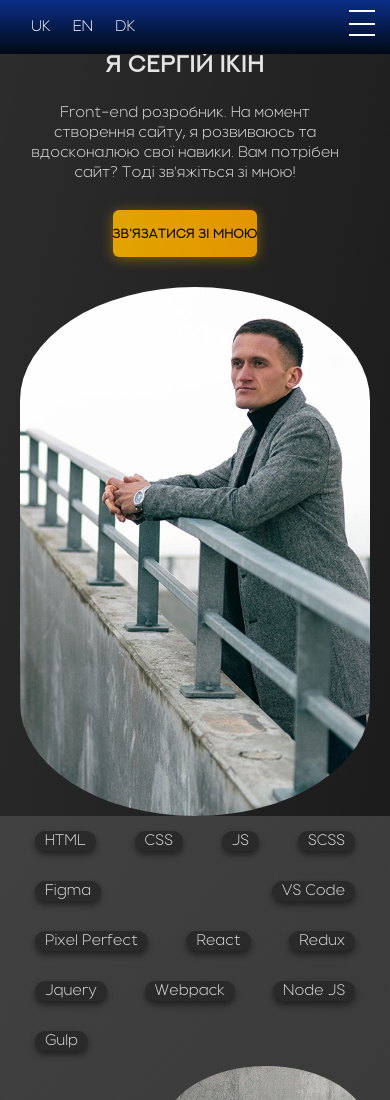
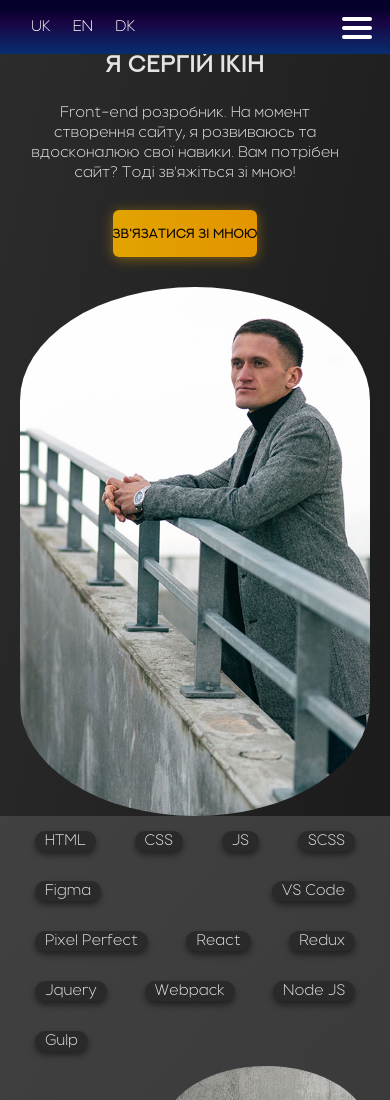
Before and after one commit to SerhiiIkin/Portfolio, a website: page #src/uk/index.html in a window 390 px wide. Shown: the top 1100 px of the page. Drawn offline with nearby package versions, Linux system fonts and the light colour scheme; files that its build step writes are made by us from their sources; files whose address does not match are found by name.

Commit message:
change litle, burget menu

```diff
--- a/#src/js/burger-menu.js
+++ b/#src/js/burger-menu.js
@@ -3,6 +3,7 @@ function burgerMenu() {
     var linksMenu = document.querySelectorAll(".header__menu a");
     var menu = document.querySelector(".header__menu");
     linksMenu.forEach(closeMenu);
+    menuBurger.addEventListener("click", openMenu);
 
     function closeMenu(item) {
         item.addEventListener("click", function() {
@@ -17,6 +18,6 @@ function burgerMenu() {
         menu.classList.toggle("active");
         document.body.classList.toggle("lock");
     }
-    menuBurger.addEventListener("click", openMenu);
+
 }
 burgerMenu();
--- a/#src/js/imgOpen.js
+++ b/#src/js/imgOpen.js
@@ -7,7 +7,7 @@ function onImgClick(e, image) {
 
     if (image) {
         image.classList.toggle("openImg");
-        image.style.top = (window.pageYOffset + 30) + "px";
+        image.style.top = (window.pageYOffset) + "px";
         img.style.maxHeight = (window.outerHeight - 50) + "px"
         document.body.classList.toggle("lock");
     }
--- a/#src/scss/blocks/header.scss
+++ b/#src/scss/blocks/header.scss
@@ -62,11 +62,78 @@
 
 @media (max-width: 767px) {
     .header {
+        &__burger-menu {
+            position: absolute;
+            z-index: 3;
+            display: block;
+            top: 10px;
+            right: 15px;
+            --color: #fff;
+            width: 36px;
+            height: 36px;
+            padding: 0;
+            margin: 0;
+            outline: none;
+            border: none;
+            background: none;
+            cursor: pointer;
+            -webkit-appearence: none;
+            -webkit-tap-highlight-color: transparent;
+            svg {
+                width: 64px;
+                height: 48px;
+                top: -6px;
+                left: -14px;
+                stroke: var(--color);
+                stroke-width: 4px;
+                stroke-linecap: round;
+                stroke-linejoin: round;
+                fill: none;
+                display: block;
+                position: absolute;
+                path {
+                    transition: stroke-dasharray var(--duration, .85s) var(--easing, ease) var(--delay, 0s), stroke-dashoffset var(--duration, .85s) var(--easing, ease) var(--delay, 0s);
+                    stroke-dasharray: var(--array-1, 26px) var(--array-2, 100px);
+                    stroke-dashoffset: var(--offset, 126px);
+                    transform: translateZ(0);
+                    &:nth-child(2) {
+                        --duration: .7s;
+                        --easing: ease-in;
+                        --offset: 100px;
+                        --array-2: 74px;
+                    }
+                    &:nth-child(3) {
+                        --offset: 133px;
+                        --array-2: 107px;
+                    }
+                }
+            }
+            &.active {
+                svg {
+                    path {
+                        --offset: 57px;
+                        &:nth-child(1),
+                        &:nth-child(3) {
+                            --delay: .15s;
+                            --easing: cubic-bezier(.2, .4, .2, 1.1);
+                        }
+                        &:nth-child(2) {
+                            --duration: .4s;
+                            --offset: 2px;
+                            --array-1: 1px;
+                        }
+                        &:nth-child(3) {
+                            --offset: 58px;
+                        }
+                    }
+                }
+            }
+        }
         &__menu {
             transition: all 0.6s ease 0s;
             left: 0;
             display: flex;
-            top: -110vh;
+            top: -500vh;
             position: absolute;
             flex-direction: column;
             padding-top: 20%;
@@ -90,52 +157,5 @@
             left: -1%;
             justify-content: stretch;
         }
-        &__burger-menu {
-            cursor: pointer;
-            position: absolute;
-            top: 10px;
-            right: 15px;
-            width: 26px;
-            height: 26px;
-            display: block;
-            z-index: 3;
-            span {
-                position: absolute;
-                width: 100%;
-                height: 2px;
-                top: 50%;
-                background-color: white;
-            }
-            &::before,
-            &::after {
-                transition: all 0.6s ease 0s;
-                content: "";
-                position: absolute;
-                width: 100%;
-                height: 2px;
-                background-color: white;
-            }
-            &::after {
-                bottom: 0;
-            }
-            &.active {
-                width: 34px;
-                height: 34px;
-                transition: all 0.6s ease 0s;
-                span {
-                    width: 0;
-                }
-                &::after {
-                    transform: rotate(45deg);
-                    transition: all 0.6s ease 0s;
-                    bottom: 16px;
-                }
-                &::before {
-                    transform: rotate(-45deg);
-                    transition: all 0.6s ease 0s;
-                    top: 16px;
-                }
-            }
-        }
     }
 }
--- a/#src/scss/blocks/openImg.scss
+++ b/#src/scss/blocks/openImg.scss
@@ -10,7 +10,7 @@
         cursor: zoom-out;
         max-width: 100%;
         width: 100%;
-        padding: 5% 0 8%;
+        padding: 3% 0;
         @media (min-width: 992px) {
             &:hover {
                 box-shadow: none;
--- a/#src/scss/variables.scss
+++ b/#src/scss/variables.scss
@@ -7,4 +7,4 @@ $gray_bg: linear-gradient(130.68deg, #414141 0%, #2d2d2d 100.52%);
 $black_bg: linear-gradient(101.56deg, #2c2c2c 1.56%, #1c1c1c 95.55%);
 $themeColor: #007aff !default;
 $orangetext: #e2a100;
-$blackbue: linear-gradient( rgb(11, 46, 136), rgb(1, 9, 19));
+$blackbue: linear-gradient(180deg, rgba(3,1,41,1) 14%, rgb(25, 4, 66) 40%, rgba(8, 46, 112, 0.993) 100%);
--- a/#src/uk/_header.html
+++ b/#src/uk/_header.html
@@ -25,8 +25,12 @@
             <a aria-label="Перейдіть на англійську мову" class="header__btn arodora-pro--18-21 arodora-pro--white">en</a>
             <a aria-label="Перейдіть на датську мову" class="header__btn arodora-pro--18-21 arodora-pro--white">dk</a>
         </div>
-        <div aria-label="open menu" class="header__burger-menu">
-            <span></span>
-        </div>
+        <button class="header__burger-menu">
+            <svg viewBox="0 0 64 48">
+                <path d="M19,15 L45,15 C70,15 58,-2 49.0177126,7 L19,37"></path>
+                <path d="M19,24 L45,24 C61.2371586,24 57,49 41,33 L32,24"></path>
+                <path d="M45,33 L19,33 C-8,33 6,-2 22,14 L45,37"></path>
+            </svg>
+        </button>
     </div>
 </header>
```
Also changed, not shown: #src/_header.html (+7 -3 lines), #src/about-me.html (+1 -1 lines), #src/dk/_header.html (+7 -3 lines), SerhiiIkinPortfolio/about-me.html (+1 -1 lines), SerhiiIkinPortfolio/dk/about-me.html (+1 -1 lines), SerhiiIkinPortfolio/dk/index.html (+1 -1 lines), SerhiiIkinPortfolio/dk/portfolio.html (+1 -1 lines), SerhiiIkinPortfolio/index.html (+1 -1 lines), SerhiiIkinPortfolio/portfolio.html (+1 -1 lines), SerhiiIkinPortfolio/uk/about-me.html (+1 -1 lines), SerhiiIkinPortfolio/uk/index.html (+1 -1 lines), SerhiiIkinPortfolio/uk/portfolio.html (+1 -1 lines), SerhiiIkinPortfolio/css/style.min.css, SerhiiIkinPortfolio/js/script.min.js.
